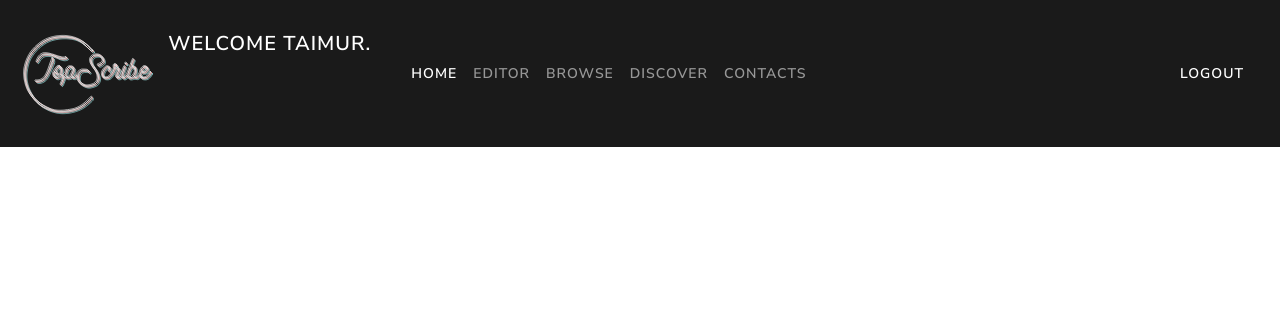
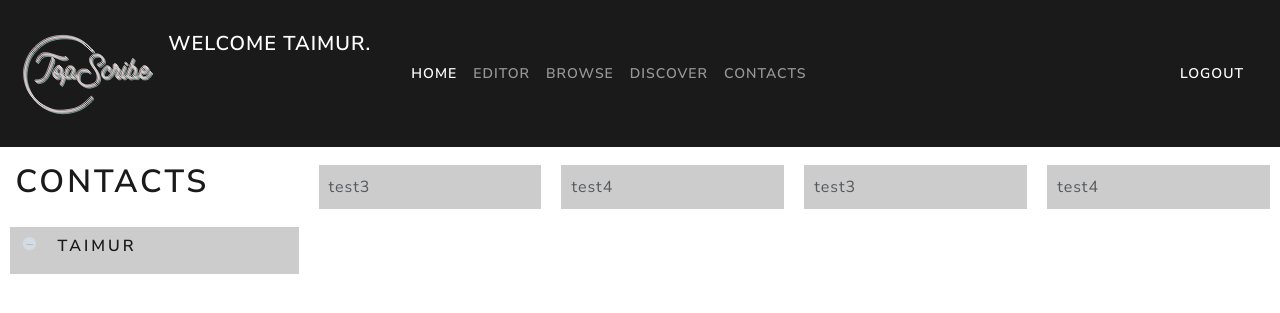
Before and after one commit to taimur-git/topscribe, a PHP site: page /contacts.php in a window 1280 px wide. Shown: the top 313 px of the page. Run offline with PHP 8.4, Linux system fonts and the light colour scheme; a user stored in the database is signed in; data comes from the database, SQL or seed files in the repository; tables that the repository leaves empty or names only in its code hold one stand-in row (values such as "Sample post"); grey boxes marked "Sample" are stand-in pictures; some libraries are stand-ins or nearby versions.

Commit message:
preliminary contacts work, dragula implementation

```diff
--- a/contacts.php
+++ b/contacts.php
@@ -1,10 +1,29 @@
 <?php include('partial/navbar.php');?>
+<div class='wrapper'>
 
+<?php
+$user = $_SESSION['id'];
+viewContacts($conn,$user);
+?>
 
-<div id='contact-list'>
+<div id='right' class='drag-section'>
+  <div>test3</div>
+</div>
+
+<div id='right1' class='drag-section'>
+  <div>test4</div>
+</div>
+
+<div id='right2' class='drag-section'>
+  <div>test3</div>
+</div>
+
+<div id='right3' class='drag-section'>
+  <div>test4</div>
+</div>
 
 </div>
 
-<script src='https://cdnjs.cloudflare.com/ajax/libs/dragula/$VERSION/dragula.min.js'></script>
+<script src='scripts/dragula.min.js'></script>
 <script src='scripts/contacts.js'></script>
 <?php include('partial/footer.php');?>
--- a/css/style.css
+++ b/css/style.css
@@ -275,6 +275,7 @@
   width: 10%;
   float: left;
   padding-left: 2%;
+  padding-top: 2%;
 }
 .article-preview{
   width: 90%;
@@ -286,3 +287,30 @@
 .article-link{
   border:none;
 }
+.drag-section{
+  width:10%;
+  display: table-cell;
+}
+.drag-section > div {
+  cursor: move;
+  cursor: grab;
+  cursor: -moz-grab;
+  cursor: -webkit-grab;
+  margin: 10px;
+padding: 10px;
+background-color: rgba(0, 0, 0, 0.2);
+transition: opacity 0.4s ease-in-out;
+}
+.wrapper {
+  display: table;
+}
+.contact-image{
+  float:left;
+  width: 14%;
+}
+.contact-name{
+
+}
+.contact-header{
+  padding: 5%;
+}
--- a/function/constant.php
+++ b/function/constant.php
@@ -342,8 +342,27 @@
   mysqli_query($conn,$sql);
 }
 function viewContacts($conn,$user){
-  $sql = "select user2id as id, from contacts join usernames on  where user1id='$user'";
+  $sql = "select user2id as id, u2.username as friend, u2.photo as photo from
+  contacts join usernames u1 on user1id = u1.id
+  join usernames u2 on user2id = u2.id where user1id='$user'";
+  $contactList = "<div id='left' class='contact-list drag-section'>
+  <h1 class='contact-header'>CONTACTS</h1>";
+  $res=mysqli_query($conn, $sql);
+  while($row = mysqli_fetch_assoc($res)){
+    $id = $row['id'];
+    $friend = $row['friend'];
+    $imgurl = $row['photo'];
 
+    $contact = "<div><div class='contact-image'>
+    <img class='profile-pic' src='$imgurl'>
+    </div>
+    <div class='contact-name'>
+    <h5>$friend</h5>
+    </div></div>";
+    $contactList.=$contact;
+  }
+$contactList .= "</div>";
+echo $contactList;
 }
 function addContactToGroup(){}
 ?>
--- a/scripts/contacts.js
+++ b/scripts/contacts.js
@@ -1,3 +1,11 @@
+window.onload = function() {
+    //dragula([document.getElementById('left'), document.getElementById('right'),document.getElementById('right1')]);
+    //'drag-section'
+    dragula([...document.getElementsByClassName('drag-section')]);
+    //dragula([document.getElementById('left'),document.getElementById('right1')]);
+    //dragula([document.getElementById('right'),document.getElementById('right1')]);
+}
+//dragula([document.getElementById(left), document.getElementById(right)]);
 /*
 dragula([document.getElementById(left), document.getElementById(right)], {
   copy: function (el, source) {
```
Also changed, not shown: scripts/dragula.min.js (added).
